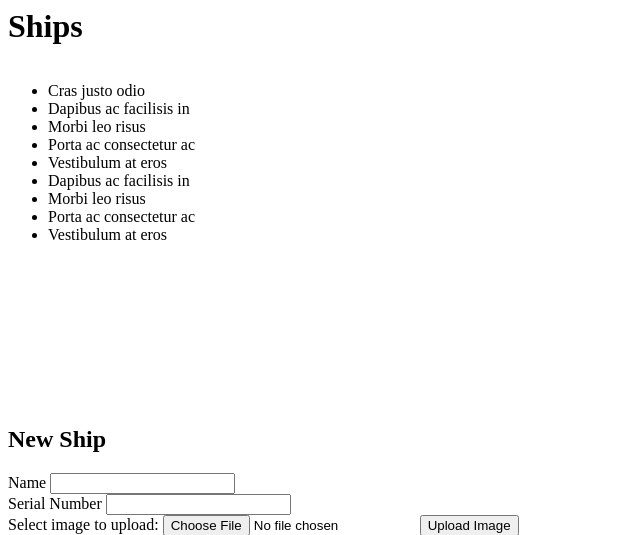
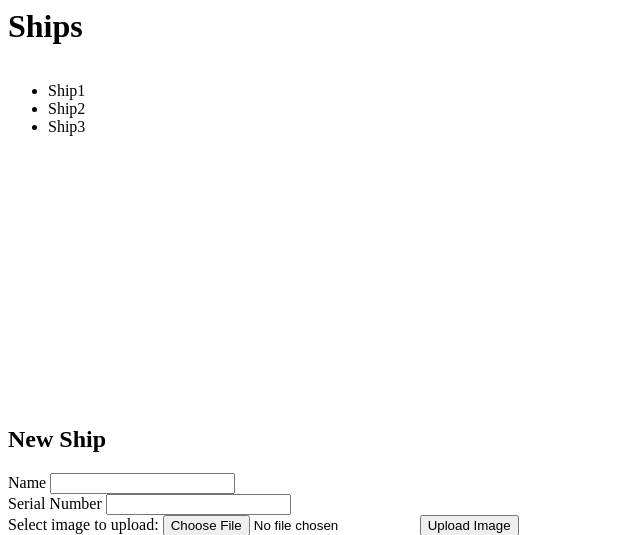
Before and after one commit to markoj2203/ship-crew-notification, a PHP site: page /views/ships.html.php in a window 1280 px wide. Shown: the top 535 px of the page, without its empty margins (0-640 px from the left). Run offline with PHP 8.4, Linux system fonts and the light colour scheme.

Commit message:
some code correction

```diff
--- a/views/ships.html.php
+++ b/views/ships.html.php
@@ -4,15 +4,9 @@
   <div class="row mx-lg-n5">
     <div class="col py-3 px-lg-5 border bg-light" style="height:340px;overflow-y: auto;">
     <ul class="list-group">
-            <li class="list-group-item active">Cras justo odio</li>
-            <li class="list-group-item">Dapibus ac facilisis in</li>
-            <li class="list-group-item">Morbi leo risus</li>
-            <li class="list-group-item">Porta ac consectetur ac</li>
-            <li class="list-group-item">Vestibulum at eros</li>
-            <li class="list-group-item">Dapibus ac facilisis in</li>
-            <li class="list-group-item">Morbi leo risus</li>
-            <li class="list-group-item">Porta ac consectetur ac</li>
-            <li class="list-group-item">Vestibulum at eros</li>
+            <li class="list-group-item active">Ship1</li>
+            <li class="list-group-item">Ship2</li>
+            <li class="list-group-item">Ship3</li>
         </ul>
     </div>
     <div class="col py-3 px-lg-5 border bg-light">
```
Also changed, not shown: 1 other file.
